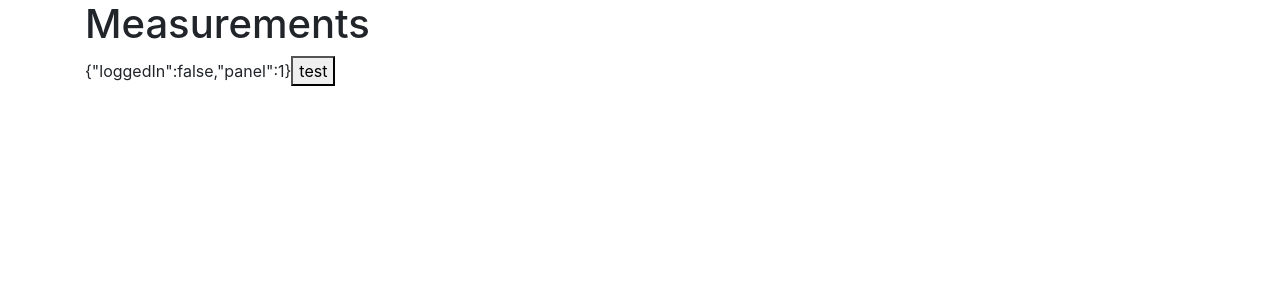
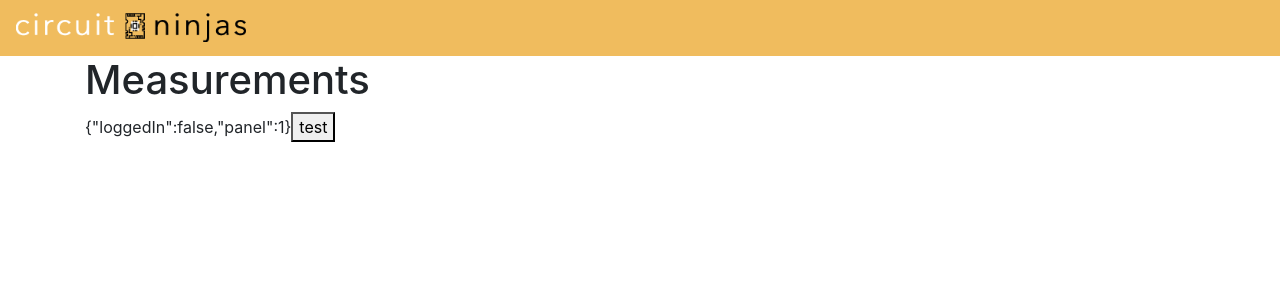
Before and after one commit to czops/Project-3, a React (Create React App) app in the folder client/: page /Measurements in a window 1280 px wide. Shown: the top 300 px of the page. Built offline with nearby package versions, Linux system fonts and the light colour scheme.

Commit message:
measurements navbar connected

```diff
--- a/client/src/pages/Measurements/Measurements.js
+++ b/client/src/pages/Measurements/Measurements.js
@@ -1,6 +1,6 @@
 import React, { Component } from "react";
 import { Col, Row, Container } from "react-bootstrap";
-
+import NavbarComponent from "../../components/navbar/Navbar";
 
 class Measurements extends Component {
 
@@ -12,6 +12,8 @@ class Measurements extends Component {
 
     render() {
         return (
+            <div>
+            <NavbarComponent />
             <Container>
 
                 <Row>
@@ -25,6 +27,7 @@ class Measurements extends Component {
 
                 </Row>
             </Container>
+            </div>
         )
     }
 };
```
